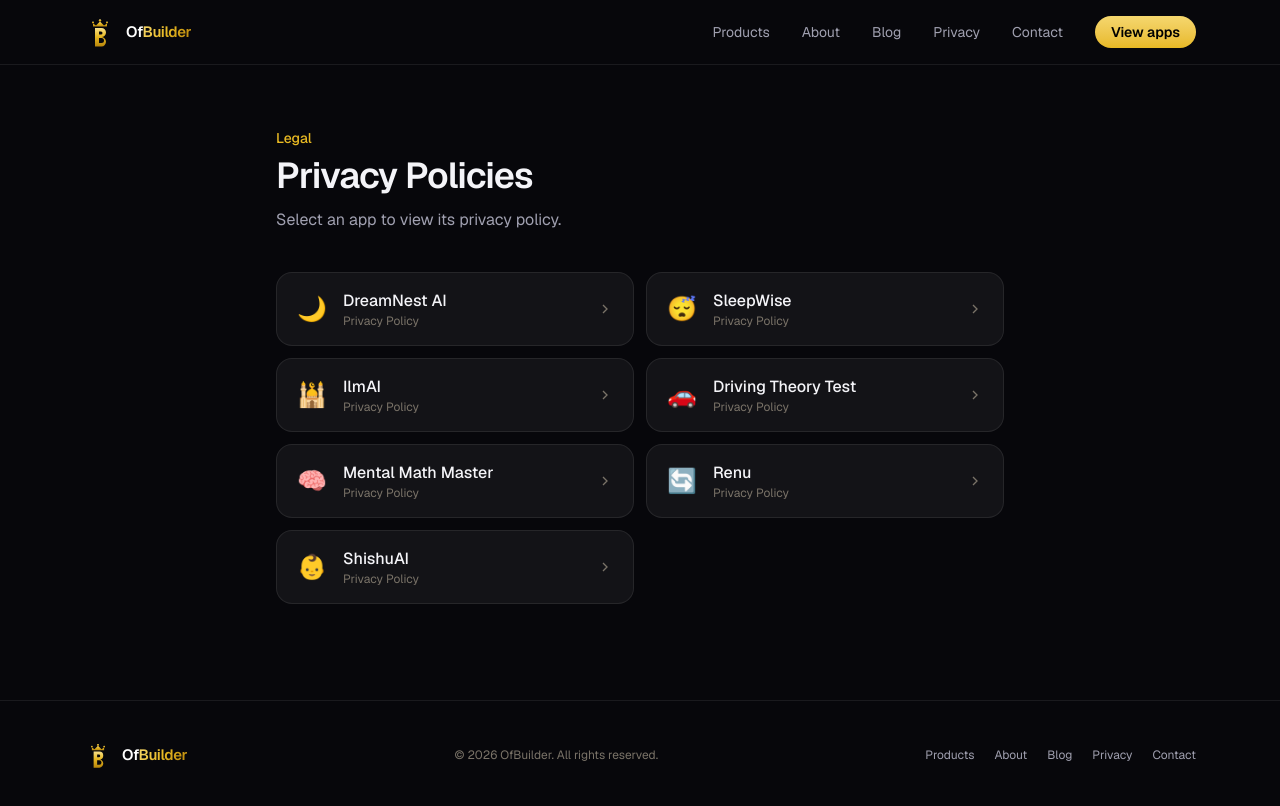
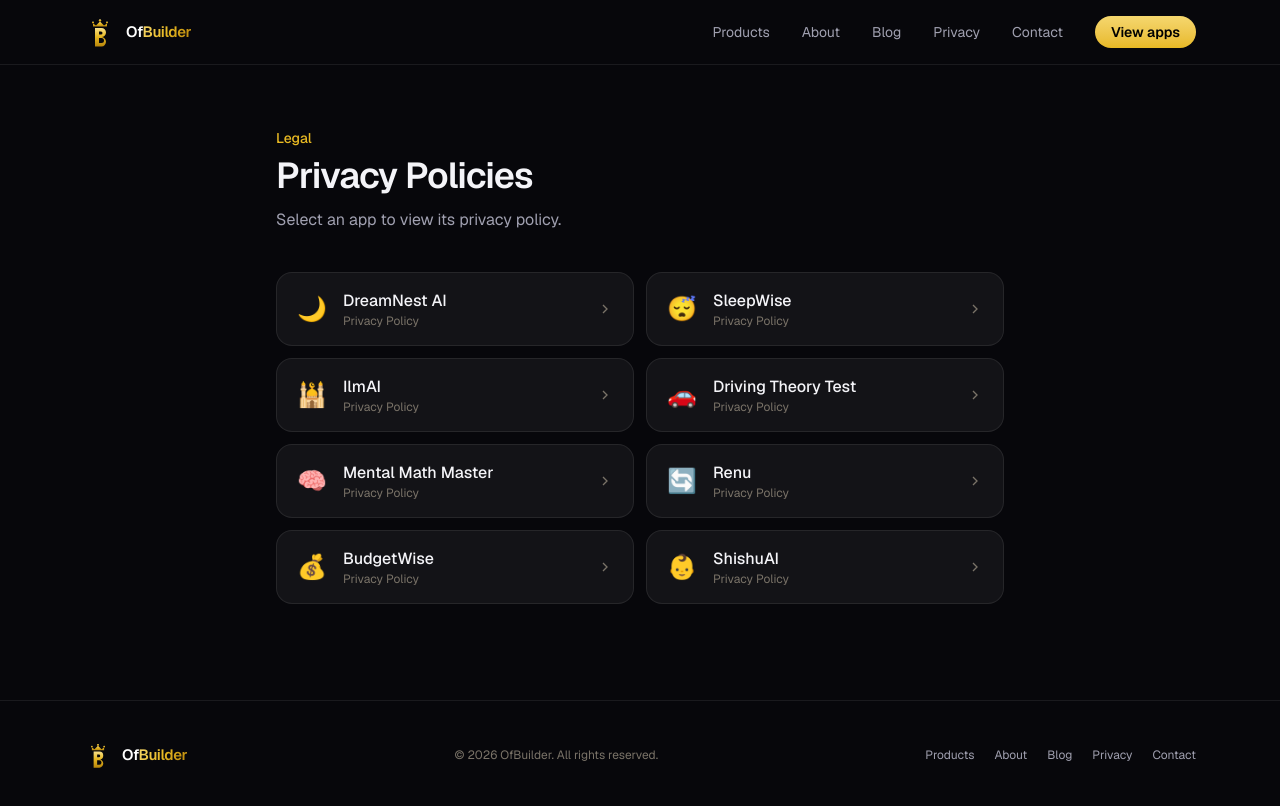
Before and after one commit to ofbuilder-dev/ofbuilder.com, a Next.js app: page /privacy in a window 1280 px wide. Shown: the top 806 px of the page. Built offline with nearby package versions, Linux system fonts and the light colour scheme.

Commit message:
Add BudgetWise to privacy policy list

```diff
--- a/app/privacy/page.tsx
+++ b/app/privacy/page.tsx
@@ -8,6 +8,7 @@ const policies = [
   { name: "Driving Theory Test", slug: "driving-theory", emoji: "🚗" },
   { name: "Mental Math Master", slug: "mental-math", emoji: "🧠" },
   { name: "Renu", slug: "renu", emoji: "🔄" },
+  { name: "BudgetWise", slug: "budgetwise", emoji: "💰" },
   { name: "ShishuAI", slug: "shishuai", emoji: "👶" },
 ];
 
```
